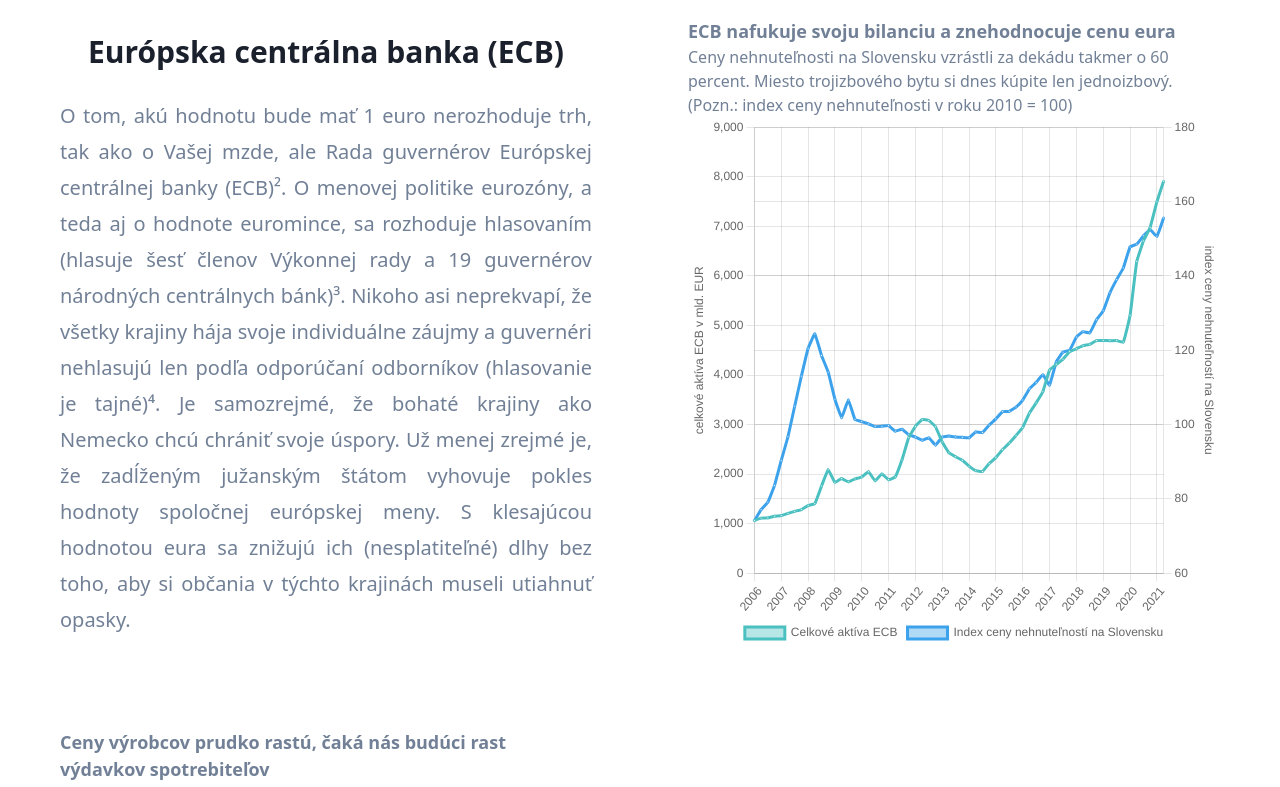
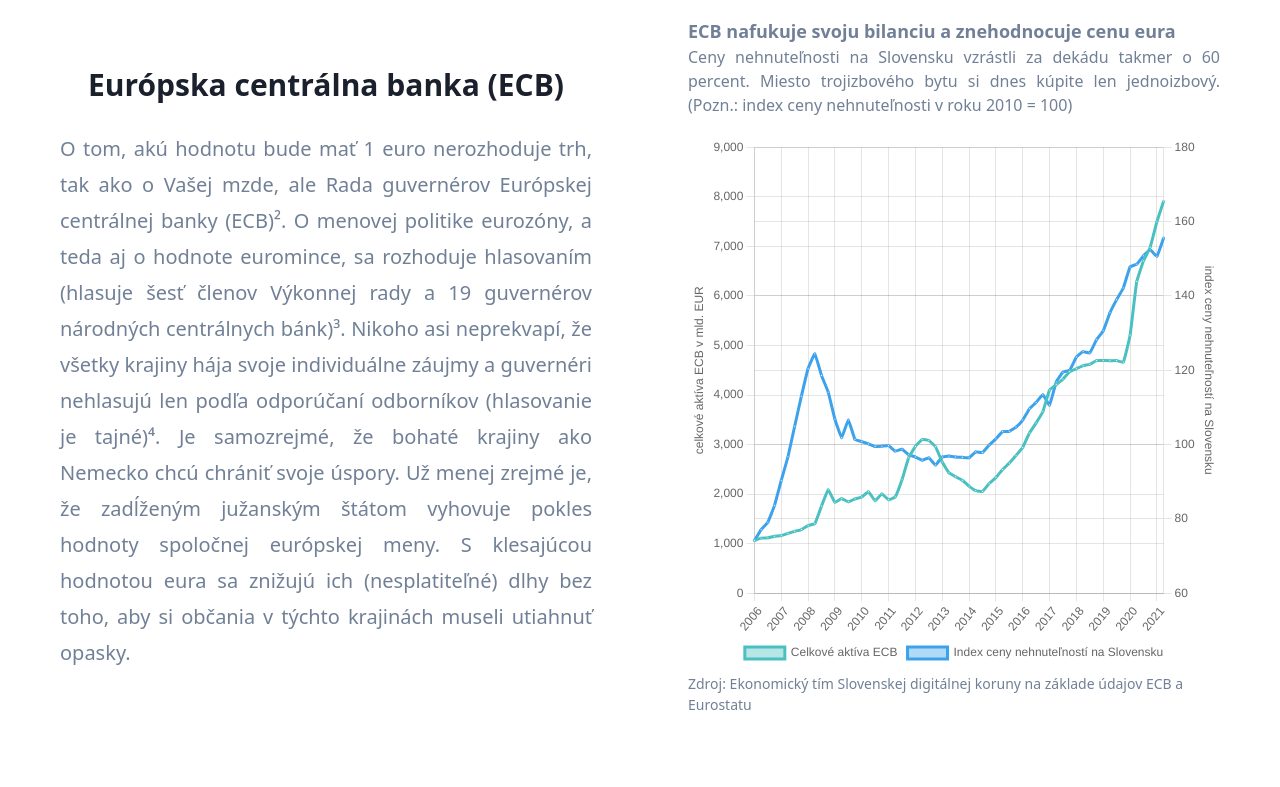
Before and after one commit to lengyelluk/landing-prod, a Next.js app: page / in a window 1280 px wide. Shown: the part 1440-2227 px from the top of the page. Built offline with nearby package versions, Linux system fonts and the light colour scheme.

Commit message:
source of data for graphs added

```diff
--- a/src/templates/Annotation.tsx
+++ b/src/templates/Annotation.tsx
@@ -9,8 +9,10 @@
         <LeftAnnotation order="3" text="Rotácie hlasovacích práv v Rade guvernérov ECB" link="https://www.ecb.europa.eu/explainers/tell-me-more/html/voting-rotation.sk.html" />
         <LeftAnnotation order="4" text="Should the ECB publish its minutes?" link="https://voxeu.org/article/should-ecb-minutes-be-published" />
         <LeftAnnotation order="5" text="Krajiny eurozóny" link="https://europa.eu/european-union/about-eu/euro/which-countries-use-euro_sk" />
-        <LeftAnnotation order="6" text="Zdroj dát indexy cien a aktíva ECB - Eurostat" link="https://ec.europa.eu/eurostat" />
-        <LeftAnnotation order="7" text="Zdroj dát kurzy BTC a ETH - CoinGecko" link="https://www.coingecko.com" />
+        <LeftAnnotation order="6" text="Zdroj dát index cien - Eurostat" link="https://ec.europa.eu/eurostat" />
+        <LeftAnnotation order="7" text="Zdroj dát PPI - OECD" link="https://data.oecd.org/price/producer-price-indices-ppi.htm#indicator-chart" />
+        <LeftAnnotation order="8" text="Zdroj dát aktíva - ECB" link="https://www.ecb.europa.eu/stats/html/index.en.html" />
+        <LeftAnnotation order="9" text="Zdroj dát kurzy BTC a ETH - CoinGecko" link="https://www.coingecko.com" />
     </Section>
 );
 
--- a/src/templates/Graph.tsx
+++ b/src/templates/Graph.tsx
@@ -5,15 +5,19 @@
 };
 
 const Graph = (props: IGraphProps) => (
-  <div>
-      <h2 className="text-lg text-left font-semibold">{props.data.graphTitle}</h2>
+  <div className="text-justify">
+      <h2 className="text-lg font-semibold">{props.data.graphTitle}</h2>
       <span>{props.data.graphDescription}</span>
       <Line
         data={props.data}
         options={props.data.options}
         width={400}
         height={400}
+        className="mt-5 mb-1"
       />
+      <div className='text-sm text-left'>
+        <span>{props.data.source}</span>
+      </div>
     </div>
 );
 
--- a/src/templates/VerticalFeatures.tsx
+++ b/src/templates/VerticalFeatures.tsx
@@ -4,6 +4,7 @@
 const data1 = {
   graphTitle: 'Ceny výrobcov prudko rastú, čaká nás budúci rast výdavkov spotrebiteľov',
   graphDescription: 'Okolité krajiny s vlastnou menovou politikou môžu zvyšovať sadzby aby spomalili rast cien. ECB pokračuje v tlaku na rast cien, len aby neublížila zadĺženým krajinám. Slováci si tak za svoje eurá kúpia menej. (Pozn.: index cien v roku 2015 = 100)',
+  source: 'Zdroj: Ekonomický tím Slovenskej digitálnej koruny na základe údajov OECD',
   labels: ["2015","","","","","","","","","","","","2016","","","","","","","","","","","","2017","","","","","","","","","","","","2018","","","","","","","","","","","","2019","","","","","","","","","","","","2020","","","","","","","","","","","","2021","","","","","","",""],
   datasets: [
     {
@@ -72,6 +73,7 @@
 const data2 = {
   graphTitle: 'ECB nafukuje svoju bilanciu a znehodnocuje cenu eura',
   graphDescription: 'Ceny nehnuteľnosti na Slovensku vzrástli za dekádu takmer o 60 percent. Miesto trojizbového bytu si dnes kúpite len jednoizbový. (Pozn.: index ceny nehnuteľnosti v roku 2010 = 100)',
+  source: 'Zdroj: Ekonomický tím Slovenskej digitálnej koruny na základe údajov ECB a Eurostatu',
   labels: ["2006","","","","2007","","","","2008","","","","2009","","","","2010","","","","2011","","","","2012","","","","2013","","","","2014","","","","2015","","","","2016","","","","2017","","","","2018","","","","2019","","","","2020","","","","2021",""],
   datasets: [
     {
@@ -154,6 +156,7 @@
 const data3 = {
   graphTitle: 'Ceny Bitcoin a Ether sa šplhajú do rekordných úrovní a bohato odmeňujú dlhodobých investorov',
   graphDescription: 'Kurzy BTC/EUR a ETH/EUR na začiatku jednotlivých mesiacov od roku 2016 ukazujú jasný vzostupný trend. Súčasná vysoká cena populárnych kryptomien môže byť limitujúca pre budúce zisky. Investovať medzi prvými prináša s vyšším rizikom aj možnosť vyššieho zisku.',
+  source: 'Zdroj: Ekonomický tím Slovenskej digitálnej koruny na základe údajov CoinGecko',
   labels: ["2016","","","","","","","","","","","","2017","","","","","","","","","","","","2018","","","","","","","","","","","","2019","","","","","","","","","","","","2020","","","","","","","","","","","","2021","","","","","","","","","",""],
   datasets: [
     {
```
